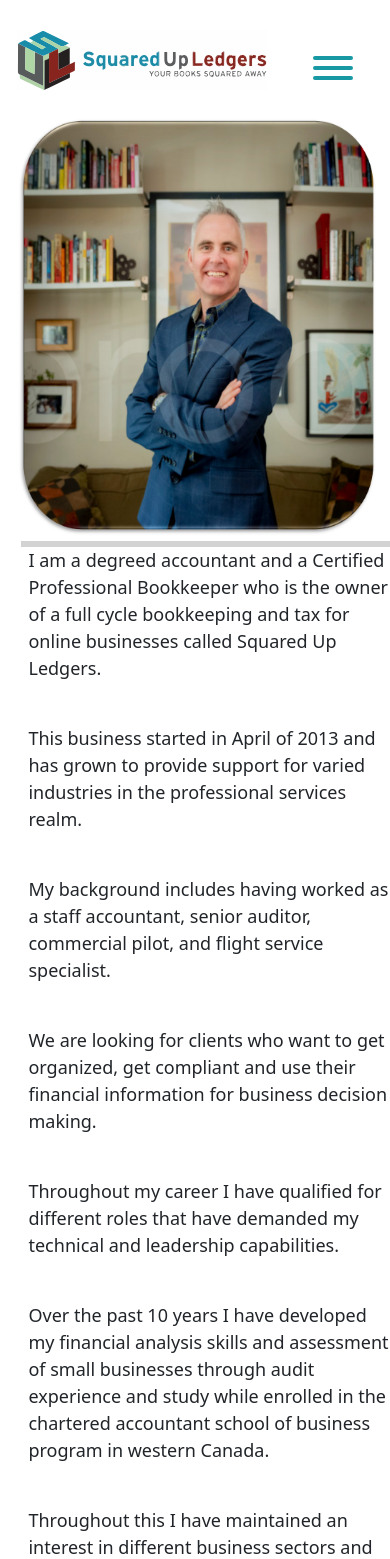
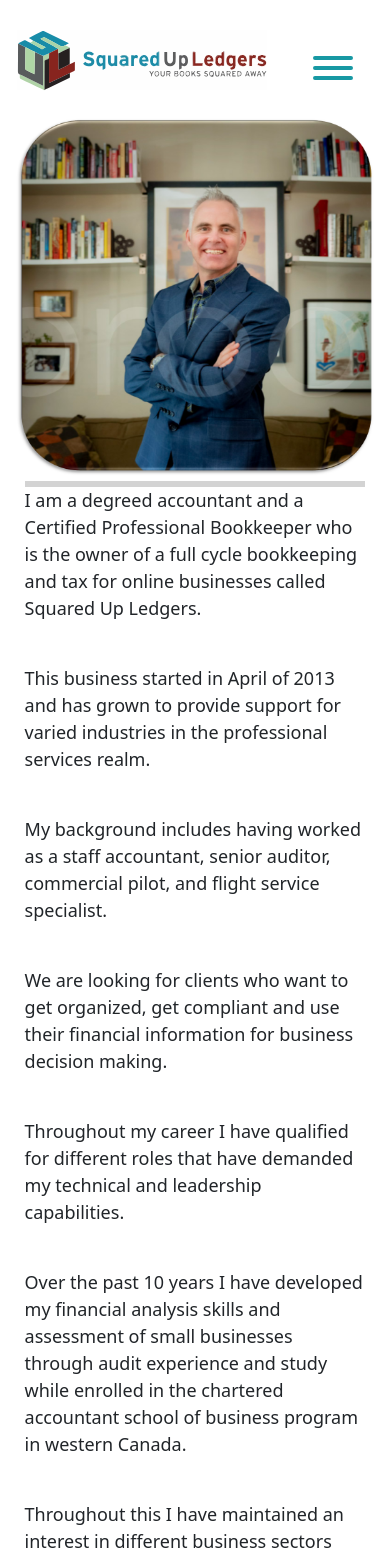
Before and after one commit to ozdaldogru/SquaredUpLedgers, a React (Vite) app: page /about in a window 390 px wide. Shown: the top 1559 px of the page. Built offline with nearby package versions, Linux system fonts and the light colour scheme.

Commit message:
justifying img in about page

```diff
--- a/src/style/About.css
+++ b/src/style/About.css
@@ -13,7 +13,6 @@
 }
 
 
-
 .about-list {
     font-style: italic;
 }
@@ -23,36 +22,38 @@
 .about {
     display: flex;
     flex-direction: column;
-    margin: 2%;
-    width: 100%;
+    justify-items: center;
+    justify-content: center;
+    align-items: center;
+
 }
 
-.kyle
-{
-  justify-items: center;
-  justify-content: center;
-  align-items: center;
 
-
-}
 .paragraph {
     border-top: solid 6px lightgray;
     border-left: none;
-    width: 100%;
 }
 }
 
 
 
- @media screen and (max-width: 1200px) {
+ @media screen and (max-width: 720px) {
 
 
     .kyle
     {
+        display: flex;
+        justify-items: center;
+        justify-content: center;
+        align-items: center;
         width: 360px;
-        height: 420px;
+        height: 360px;
+    }
 
+    .paragraph {
+        margin:1% ;
+        padding-left: 0;
 
     }
- width: 720px;
+
 }
```
